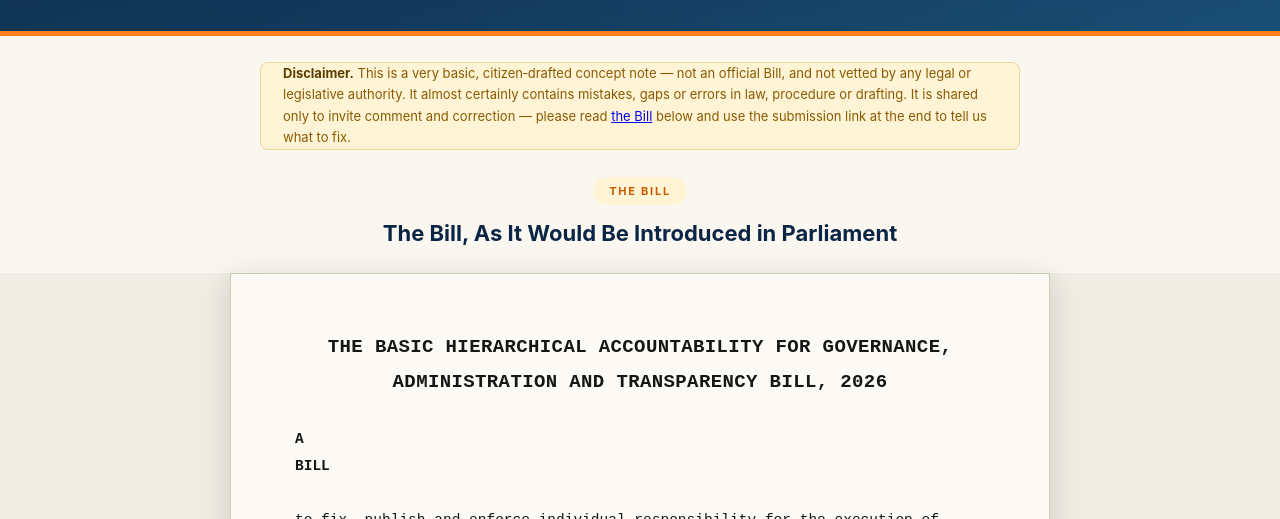
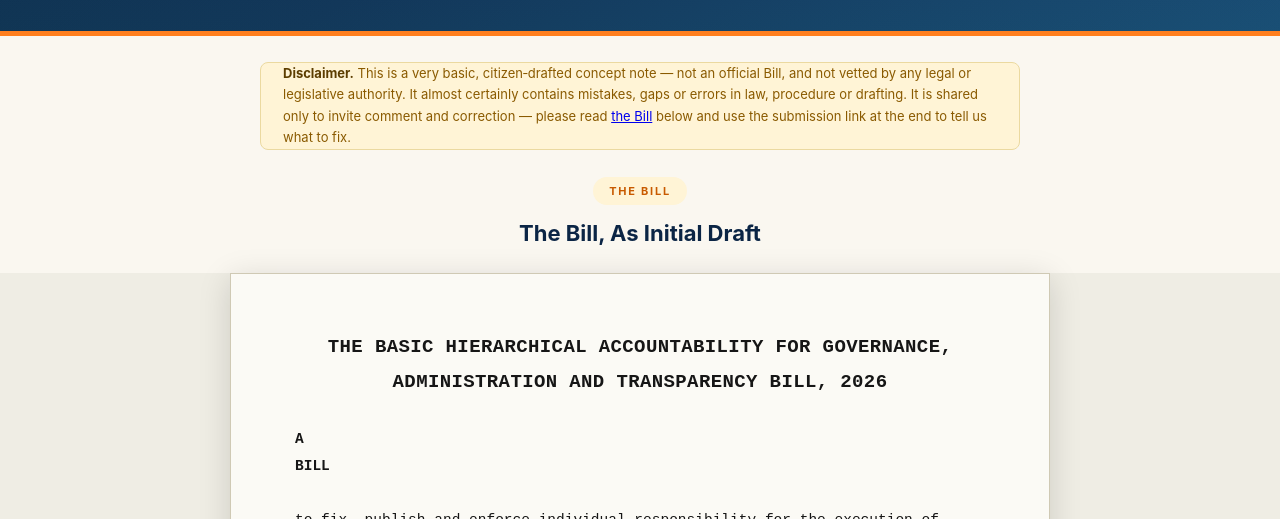
Before and after one commit to dhruvgour/bhagatbill, a plain HTML site: page index.html in a window 1280 px wide. Shown: the part 581-1100 px from the top of the page. Drawn offline with Linux system fonts and the light colour scheme.

Commit message:
Rewrite bill subtitle to 'As Initial Draft'
Co-authored-by: Cursor <cursoragent@cursor.com>

```diff
--- a/index.html
+++ b/index.html
@@ -533,7 +533,7 @@
 <section id="bill">
 <div class="part-label">
   <div class="num">The Bill</div>
-  <h2>The Bill, As It Would Be Introduced in Parliament</h2>
+  <h2>The Bill, As Initial Draft</h2>
 </div>
 
 <div class="bill-paper">
```
